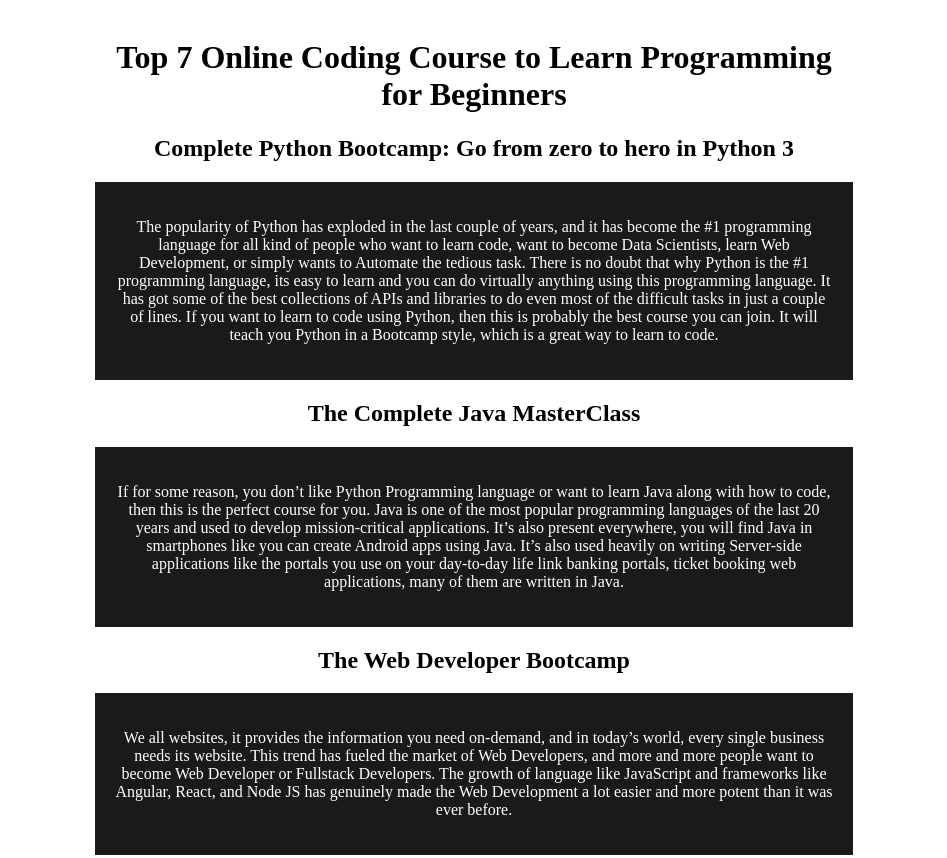
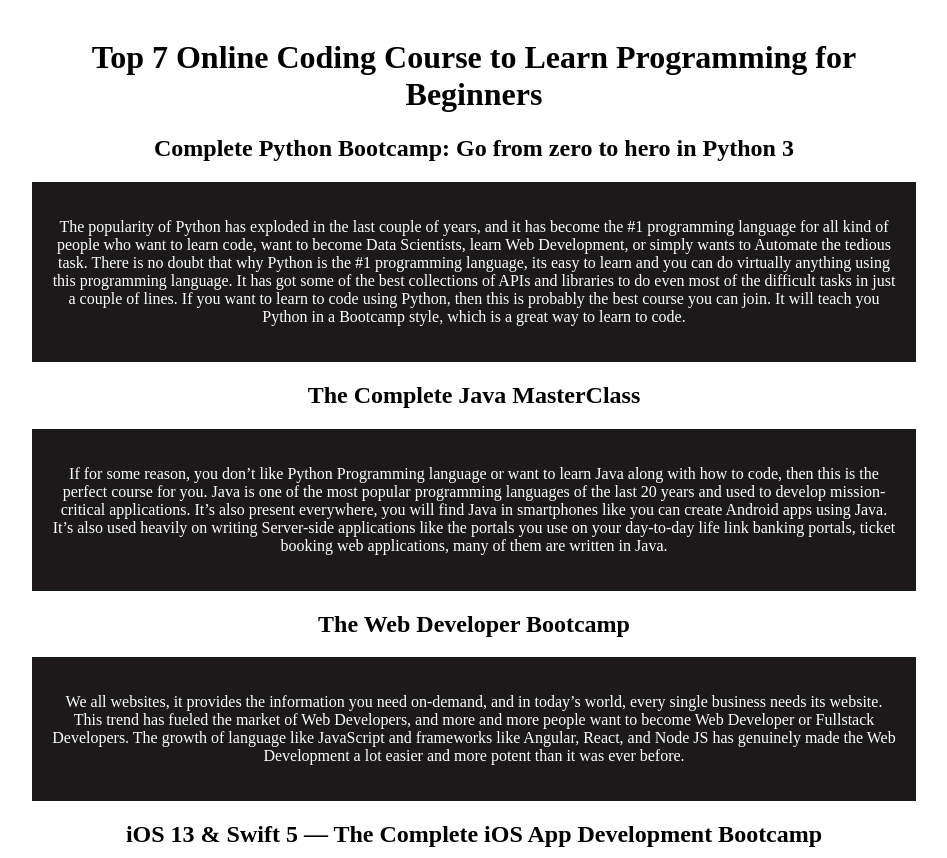
Before and after one commit to Anu052/programeduwebsite, a plain HTML site: page course.html in a window 1280 px wide. Shown: the top 858 px of the page, without its empty margins (166-1113 px from the left). Drawn offline with Linux system fonts and the light colour scheme.

Commit message:
Update course.html

```diff
--- a/course.html
+++ b/course.html
@@ -18,7 +18,7 @@
             text-align: center;
         }
         .main{
-            width: 60%;
+            width: 70%;
             margin: auto;
             height: 1000px;
             text-align: center;
@@ -40,7 +40,7 @@
             padding: 10px 40px;
         }
         .f{
-            width: 100%;
+
             margin: auto;
             text-align: center;
             padding: 10px 40px;
```
